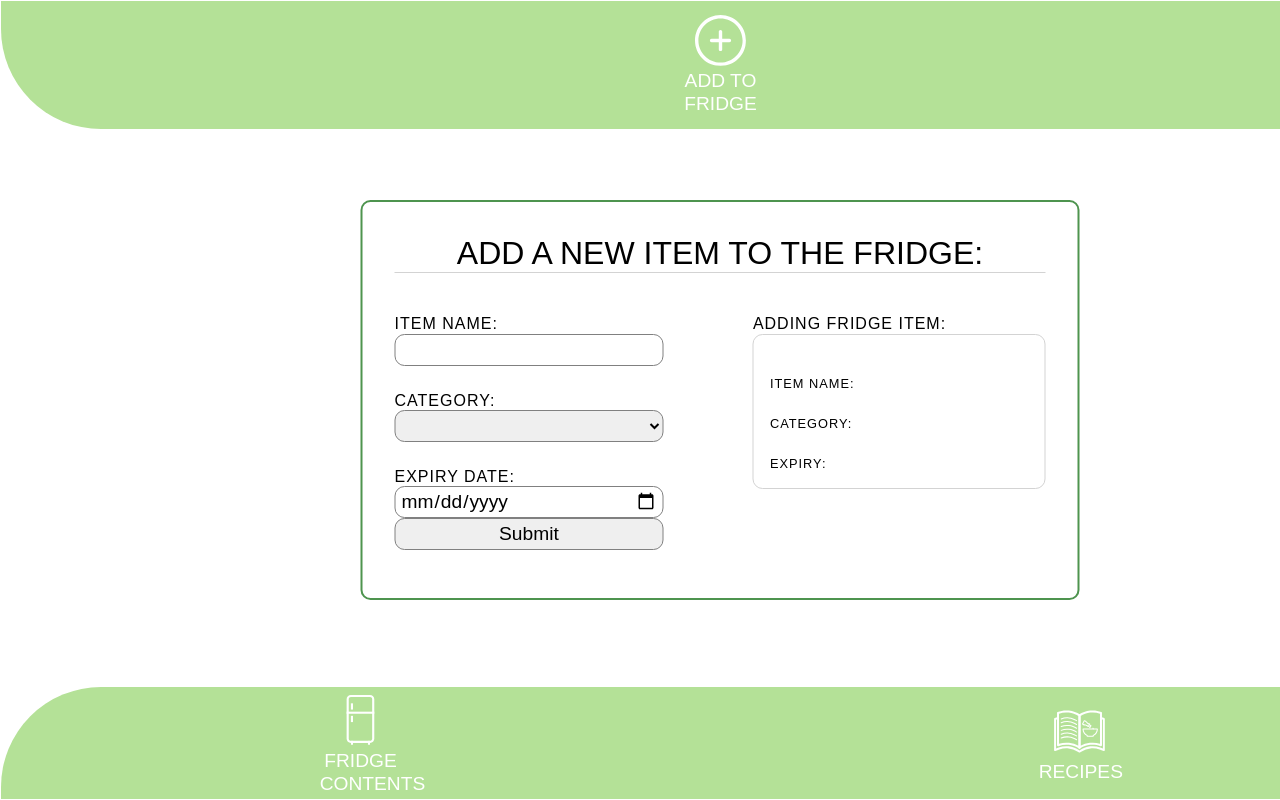
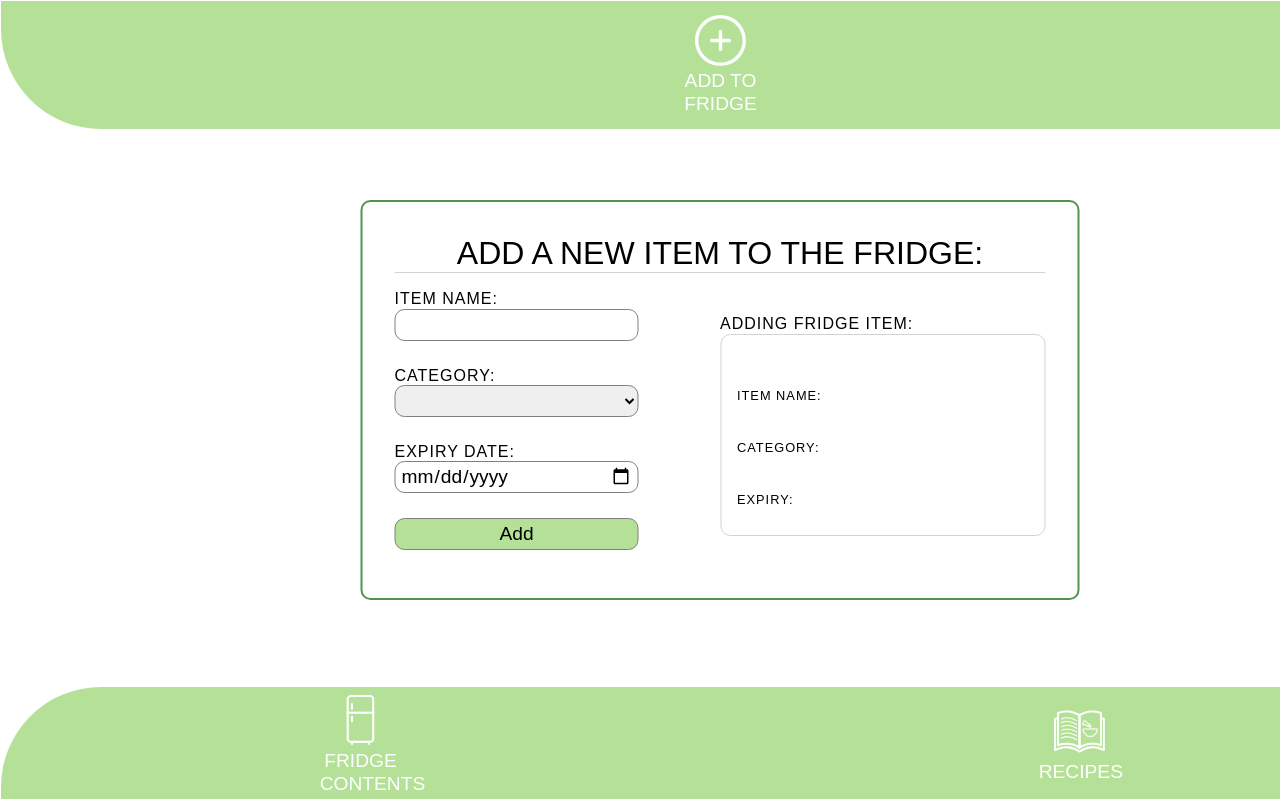
Before and after one commit to EduardBBlea/fridger, a React (Create React App) app: page /add in a window 1280 px wide. Shown: the top 800 px of the page. Built offline with nearby package versions, Linux system fonts and the light colour scheme.

Commit message:
stilized the close button on cards and started implementing the fetch method for recipes

```diff
--- a/src/App.scss
+++ b/src/App.scss
@@ -28,7 +28,7 @@ p, h1, h2, h3, h4, h5, h6 {
 
   #main-wrapper {
     width: 1440px;
-    height: 100vh;
+    min-height: 100vh;
     margin: auto;
     border: 1px solid #fff;
     position: relative;
@@ -36,7 +36,7 @@ p, h1, h2, h3, h4, h5, h6 {
 }
 
 #main {
-    height: 100%;
+    height: 80vh;
     width: 100%;
     display: flex;
     flex-direction: column;
@@ -50,6 +50,7 @@ p, h1, h2, h3, h4, h5, h6 {
 
 
 .cards{
+    max-height: 100vh;
     margin: 1rem;
     display:flex;
     gap: .5rem;
@@ -79,10 +80,10 @@ p, h1, h2, h3, h4, h5, h6 {
         display: flex;
         justify-content: space-between;
         #form{
-            flex: 2 1 auto;
+           width: 50%;
         }
         #item-preview{
-            flex: 2 1 auto;
+            width: 50%;
             p{
                 text-transform: uppercase;
                 letter-spacing: 1px;
@@ -98,13 +99,25 @@ p, h1, h2, h3, h4, h5, h6 {
         border: 1px solid gray;
         border-radius: 10px;
         padding: 0 5px ;
+        margin-bottom: 25px;
     }
 
     label{
         p{
             text-transform: uppercase;
             letter-spacing: 1px;
-            margin-top: 25px;
+
+        }
+    }
+
+    #add-button{
+        background-color: #b4e197;
+
+        cursor: pointer;
+        transition: all .3s;
+        &:hover{
+            background-color: #fff;
+            color: #283d3b;
         }
     }
 }
--- a/src/Pages/Add.js
+++ b/src/Pages/Add.js
@@ -17,7 +17,7 @@ const Add = () => {
   const onChange = (event) => {
     setFormData({
       ...formData,
-      [event.target.name]: event.target.value.trim(),
+      [event.target.name]: event.target.value,
     });
   };
 
@@ -79,7 +79,7 @@ const Add = () => {
               </label>
             </div>
 
-            <input type="submit" value="Submit" />
+            <input id="add-button" type="submit" value="Add" />
           </form>
         </div>
         <div id="item-preview">
--- a/src/Pages/Recipes.js
+++ b/src/Pages/Recipes.js
@@ -1,7 +1,40 @@
-import React from "react";
+import React, { useEffect, useState } from "react";
+
+import fetchRecipes from "../api/getRecipes";
+
+import useFetch from "../hooks/useFetch";
+
+import { useGlobalContext } from "../contexts/GlobalContext";
 
 const Recipes = () => {
-  return <div>Recipes</div>;
+  const { items } = useGlobalContext();
+
+  const { load, response, error, isLoading } = useFetch({
+    fetchFn: () => fetchRecipes(),
+    immediate: false,
+  });
+
+  const [recipes, setRecipes] = useState(null);
+
+  useEffect(() => {
+    load();
+  }, []);
+
+  useEffect(() => {
+    if (response) {
+      setRecipes(response);
+    }
+  }, [response]);
+
+  if (error) {
+    return <h1>There is a network error.</h1>;
+  }
+
+  if (isLoading || recipes === null) {
+    return <h1>The data is loading...</h1>;
+  }
+  console.log(recipes);
+  return <div>recipes</div>;
 };
 
 export default Recipes;
--- /dev/null
+++ b/src/api/config.js
@@ -0,0 +1,4 @@
+export const RECIPE_SEARCH_API =
+  "https://api.edamam.com/api/recipes/v2?type=public";
+export const APP_ID = "&app_id=179f19f5";
+export const APP_KEY = "&app_key=ac0c8ac8471b8dc2873828fe2abcd9ec";
--- /dev/null
+++ b/src/api/getRecipes.js
@@ -0,0 +1,9 @@
+import { RECIPE_SEARCH_API, APP_ID, APP_KEY } from "./config";
+
+const fetchRecipes = () => {
+  return fetch(`${RECIPE_SEARCH_API + APP_ID + APP_KEY}`).then((response) => {
+    return response.json();
+  });
+};
+
+export default fetchRecipes;
--- a/src/components/ItemCard/ItemCard.js
+++ b/src/components/ItemCard/ItemCard.js
@@ -4,7 +4,7 @@ import { useGlobalContext } from "../../contexts/GlobalContext";
 import "./ItemCard.scss";
 
 const ItemCard = ({ id, item, category, expiry }) => {
-  const { getItem, removeItem } = useGlobalContext();
+  const { removeItem } = useGlobalContext();
 
   const daysLeft = (expiry) => {
     let actualDate = new Date();
@@ -21,13 +21,12 @@ const ItemCard = ({ id, item, category, expiry }) => {
   return (
     <div className="card">
       <div className="item-info">
-        <button onClick={handleRemoveItem}>x</button>
+        <button onClick={handleRemoveItem}>X</button>
         <h4>{item}</h4>
         <p>Category: {category}</p>
-        <p>Expiry date: {daysLeft(expiry)}</p>
-        <p>{id}</p>
+        <p>Expiry in: {daysLeft(expiry)} days</p>
       </div>
-      <img src={`./img/${category}.jpg`} alt="category image" />
+      <img src={`./img/${category}.jpg`} alt="category" />
     </div>
   );
 };
--- a/src/components/ItemCard/ItemCard.scss
+++ b/src/components/ItemCard/ItemCard.scss
@@ -1,6 +1,7 @@
 .card {
+  border-radius: 5px;
   position: relative;
-  max-width: 15%;
+  max-width: 12%;
     box-shadow: 0 4px 8px 0 rgba(0,0,0,0.2);
     transition: 0.3s;
     display: flex;
@@ -13,9 +14,23 @@
     }
 
     .item-info{
+      button{
+        border: none;
+        position: absolute;
+        right: 0;
+        top: 0;
+        border-radius: 5px;
+        padding: 5px;
+        transition: all .3s;
+        &:hover{
+          background-color: red;
+        }
+      }
+
       h4{
+        margin-top: .7rem;
     text-transform: capitalize;
-    font-size: 2.5rem;
+    font-size: 1.5rem;
     border-bottom: 1px solid lightgray;
     text-align: center;
     margin-bottom: 1rem;
@@ -23,8 +38,12 @@
 
       p{
         margin: .5rem;
+        border-bottom: 1px solid lightgray;
       }
     }
-
+    img{
+      max-width: 50%;
+      margin: auto;
+    }
 
   }
--- a/src/components/PreviewCard/PreviewCard.js
+++ b/src/components/PreviewCard/PreviewCard.js
@@ -5,19 +5,20 @@ import "./PreviewCard.scss";
 const PreviewCard = ({ item, category, expiry }) => {
   return (
     <div id="item-preview-card">
-      <p>
-        Item Name: <span>{item}</span>
-      </p>
-      <div id="category-group">
+      <div id="info-group">
+        <p>
+          Item Name: <span>{item}</span>
+        </p>
         <p>
           Category: <span>{category}</span>
         </p>
+        <p>
+          Expiry: <span>{expiry}</span>
+        </p>
+      </div>
+      <div id="preview-card-img">
         {category && <img src={`./img/${category}.jpg`} />}
       </div>
-
-      <p>
-        Expiry: <span>{expiry}</span>
-      </p>
     </div>
   );
 };
--- a/src/components/PreviewCard/PreviewCard.scss
+++ b/src/components/PreviewCard/PreviewCard.scss
@@ -1,17 +1,29 @@
 #item-preview-card {
+    width: 100%;
+    height: 71%;
     border: 1px solid lightgray;
     border-radius: 10px;
     padding: 1rem;
+    display: flex;
+    gap: .5rem;
     p{
         font-size: .8rem;
     }
-    #category-group{
+    #info-group{
+        height: 100%;
+       width: 50%;
        display: flex;
-       justify-content: space-between;
-       img{
-           max-height: 5rem;
-
+       flex-direction: column;
+       justify-content: space-evenly;
+       span{
+           text-decoration: underline;
        }
+    }
+    #preview-card-img{
+        width: 50%;
+        img{
+            max-height: 100%;
+        }
     }
 
 }
```
Also changed, not shown: src/api/getRecipe.js (added).
